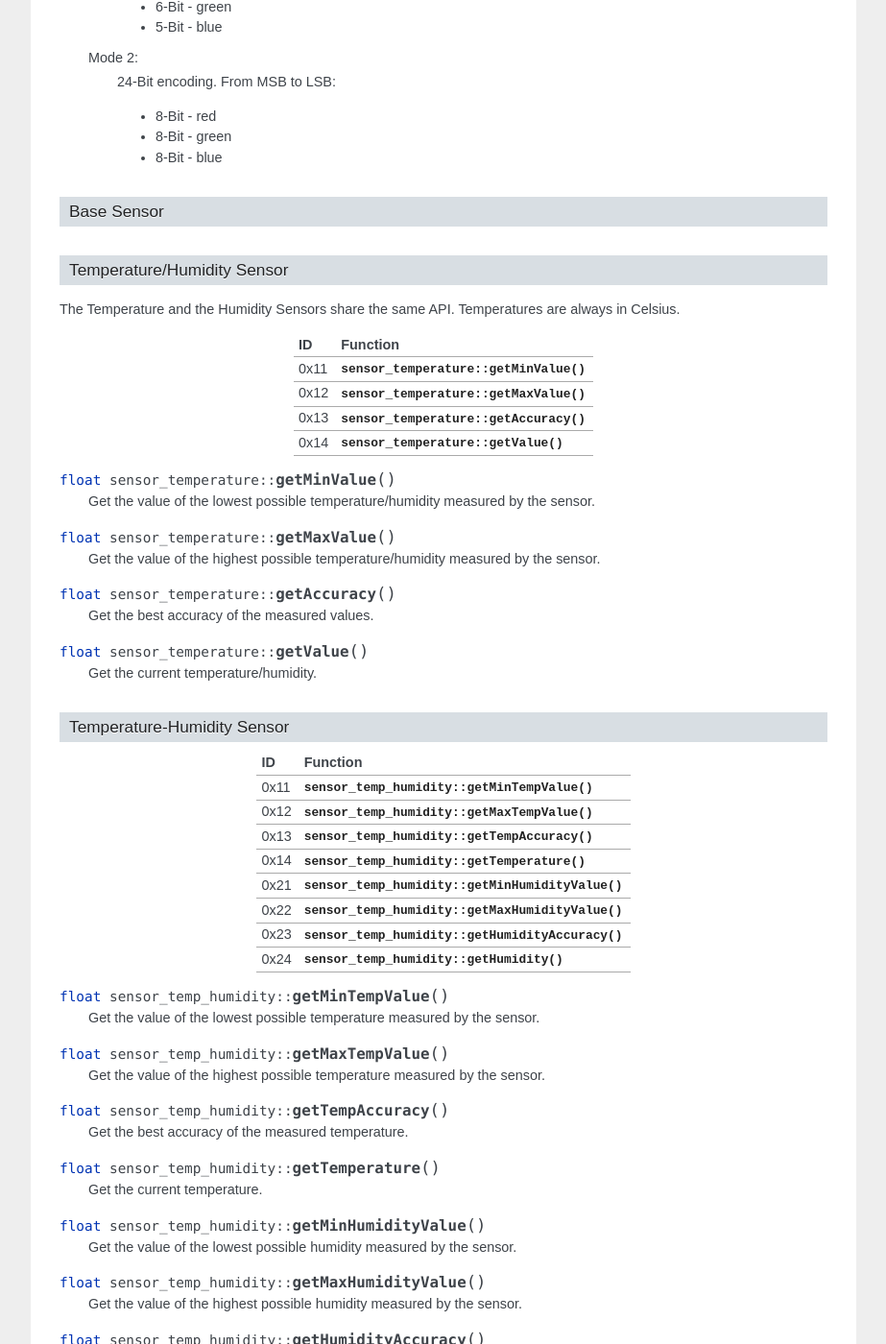
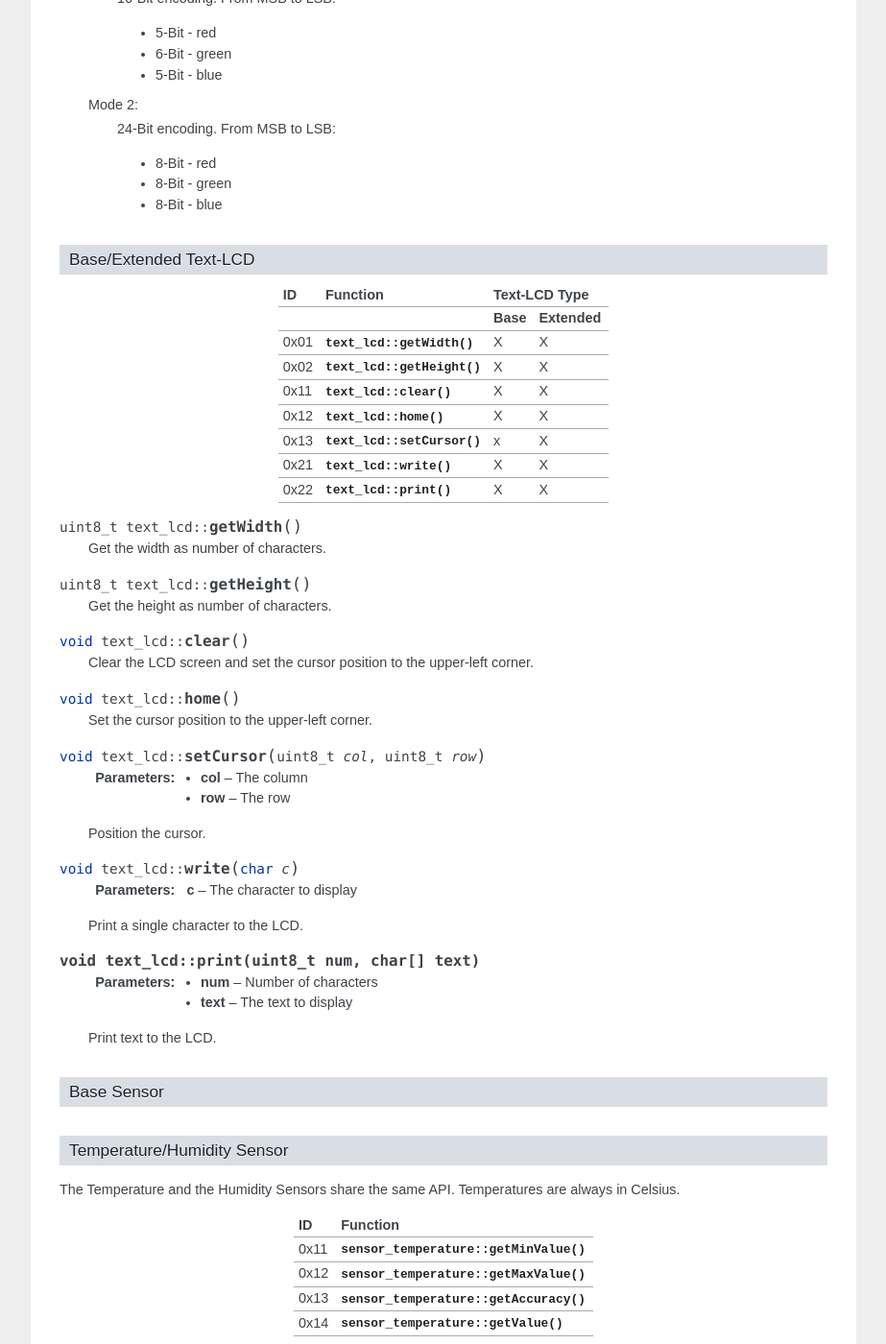
Before and after one commit to DinoTools/ArduRPC, a Sphinx documentation site: the page built from doc/source/user/handler.rst, in a window 1280 px wide and 1400 px high, scrolled down 5233 px. Shown: the whole window at 96% size, without its empty margins (198-1121 px from the left). Built offline with Sphinx 7.4.7, drawn with Linux system fonts in a browser that asks for light colours; some of the changed text lies outside the part shown.

Commit message:
doc - Add API for Text-LCD (fixes #2)

```diff
--- a/doc/source/user/handler.rst
+++ b/doc/source/user/handler.rst
@@ -33,6 +33,10 @@ To register a new handler type feel free to open a new request by using the `iss
 | 0x0280 | 0x02FF |    9 | :ref:`Extended Matrix`                                                        | Beta         |
 +--------+--------+------+-------------------------------------------------------------------------------+--------------+
 | 0x0281          |      | Colorduino_GFX                                                                | Deprecated   |
++--------+--------+------+-------------------------------------------------------------------------------+--------------+
+| 0x0300 | 0x03FF |    8 | :ref:`Base Text-LCD <Base Text-LCD>`                                          | Experimental |
++--------+--------+------+-------------------------------------------------------------------------------+--------------+
+| 0x0380 | 0x03FF |    8 | :ref:`Extended Text-LCD <Extended Text-LCD>`                                  | Experimental |
 +--------+--------+------+-------------------------------------------------------------------------------+--------------+
 | 0x0400 | 0x04FF |    8 | :ref:`Base Sensor`                                                            | Experimental |
 +--------+--------+------+-------------------------------------------------------------------------------+--------------+
@@ -326,6 +330,71 @@ But it might also be possible to wrap any other library.
         * 8-Bit - green
         * 8-Bit - blue
 
+
+.. _Base Text-LCD:
+.. _Extended Text-LCD:
+
+Base/Extended Text-LCD
+~~~~~~~~~~~~~~~~~
+
++------+--------------------------------------+-----------------+
+| ID   | Function                             | Text-LCD Type   |
++------+--------------------------------------+------+----------+
+|      |                                      | Base | Extended |
++======+======================================+======+==========+
+| 0x01 | :cpp:func:`text_lcd::getWidth`       | X    | X        |
++------+--------------------------------------+------+----------+
+| 0x02 | :cpp:func:`text_lcd::getHeight`      | X    | X        |
++------+--------------------------------------+------+----------+
+| 0x11 | :cpp:func:`text_lcd::clear`          | X    | X        |
++------+--------------------------------------+------+----------+
+| 0x12 | :cpp:func:`text_lcd::home`           | X    | X        |
++------+--------------------------------------+------+----------+
+| 0x13 | :cpp:func:`text_lcd::setCursor`      | x    | X        |
++------+--------------------------------------+------+----------+
+| 0x21 | :cpp:func:`text_lcd::write`          | X    | X        |
++------+--------------------------------------+------+----------+
+| 0x22 | :cpp:func:`text_lcd::print`          | X    | X        |
++------+--------------------------------------+------+----------+
+
+
+.. cpp:function:: uint8_t text_lcd::getWidth()
+
+    Get the width as number of characters.
+
+.. cpp:function:: uint8_t text_lcd::getHeight()
+
+    Get the height as number of characters.
+
+.. cpp:function:: void text_lcd::clear()
+
+    Clear the LCD screen and set the cursor position to the upper-left corner.
+
+.. cpp:function:: void text_lcd::home()
+
+    Set the cursor position to the upper-left corner.
+
+.. cpp:function:: void text_lcd::setCursor(uint8_t col, uint8_t row)
+
+    :param col: The column
+    :param row: The row
+
+    Position the cursor.
+
+.. cpp:function:: void text_lcd::write(char c)
+
+    :param c: The character to display
+
+    Print a single character to the LCD.
+
+.. cpp:function:: void text_lcd::print(uint8_t num, char[] text)
+
+    :param num: Number of characters
+    :param text: The text to display
+
+    Print text to the LCD.
+
+
 .. _Base Sensor:
 
 Base Sensor
```
